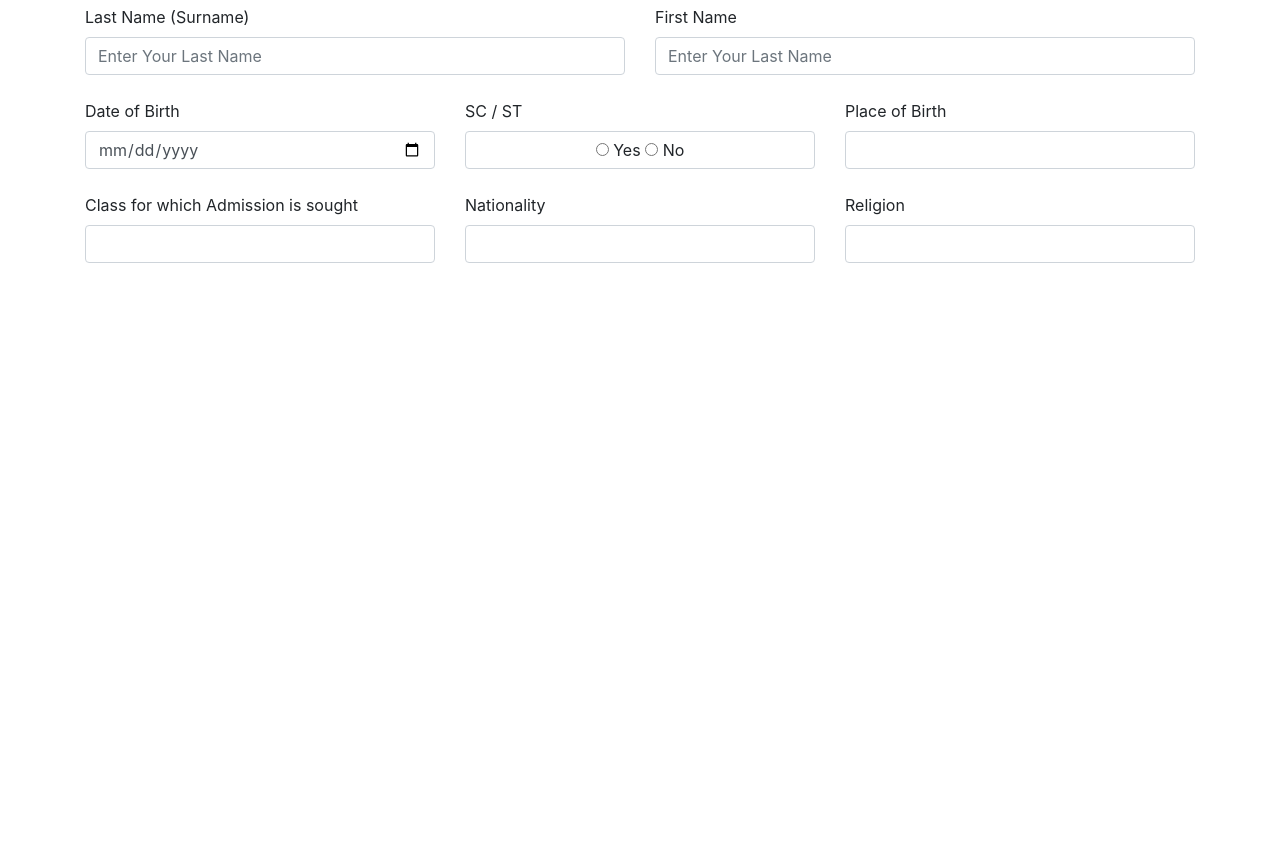
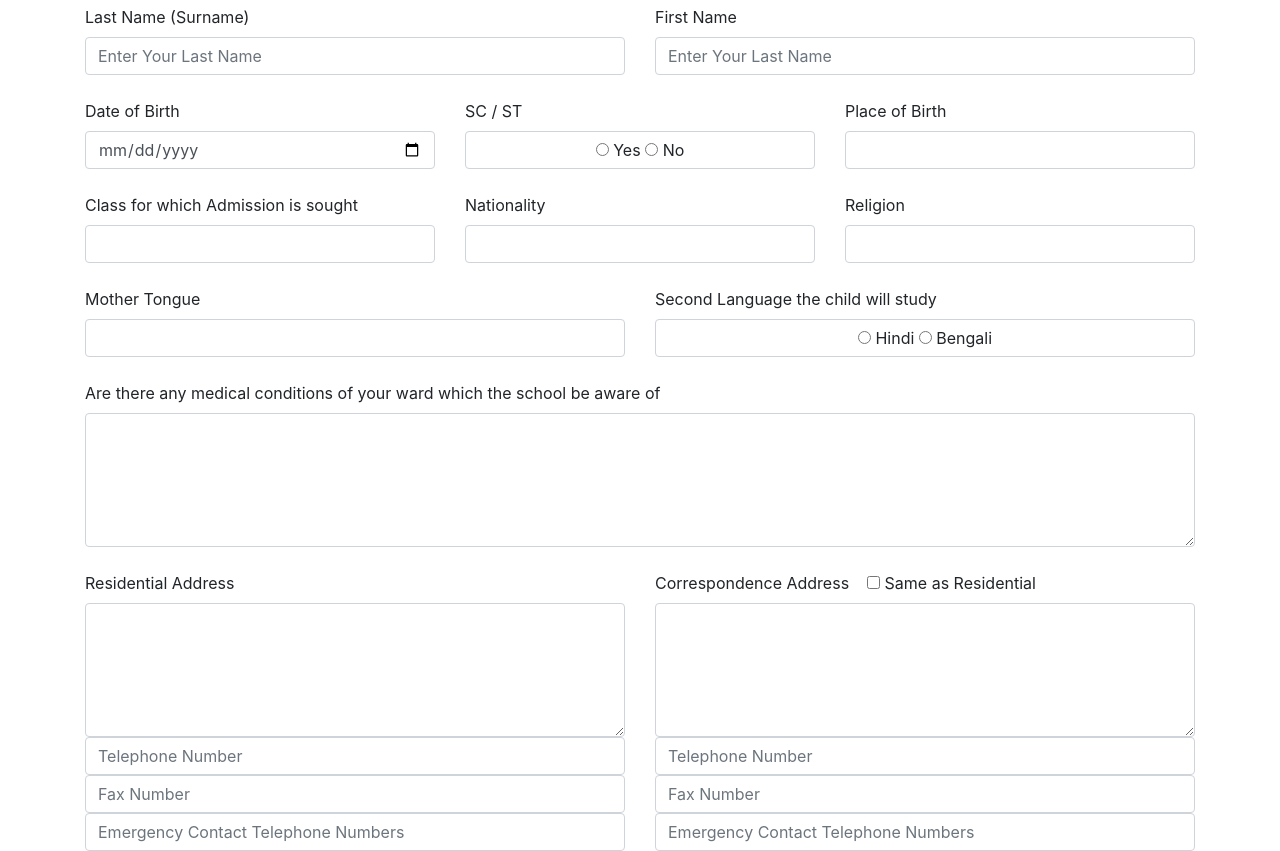
Before and after one commit to page-abir/epic-wings, a plain HTML site: page index.html in a window 1280 px wide. Shown: the part 592-1443 px from the top of the page. Before the commit the page ends 855 px from the top, so only its background shows below. Drawn offline with nearby package versions, Linux system fonts and the light colour scheme.

Commit message:
Update index.html

```diff
--- a/index.html
+++ b/index.html
@@ -99,8 +99,52 @@
                         <input type="text" class="form-control" name="religion" id="religion">
                     </div>
                 </div>
-            </fieldset>
-        </form>
+                <div class="row pt-4">
+                    <div class="col-md-6">
+                        <label for="mother-tongue">Mother Tongue</label>
+                        <input type="text" class="form-control" name="mother-tongue" id="mother-tongue">
+                    </div>
+                    <div class="col-md-6">
+                        <label for="second-language">Second Language the child will study</label>
+                        <div class="special">
+                            <input type="radio" name="second-language" id="second-language" value="Hindi"> Hindi
+                            <input type="radio" name="second-language" id="second-language" value="Bengali"> Bengali
+                        </div>
+                    </div>
+                </div>
+
+                <div class="row pt-4">
+                    <div class="col-12">
+                        <label for="medical-condition">Are there any medical conditions of your ward which the school be
+                            aware of</label>
+                        <textarea name="medical-condition" class="form-control" id="medical-condition"
+                            rows="5"></textarea>
+                    </div>
+                </div>
+                <div class="row pt-4">
+                    <div class="col-md-6">
+                        <label for="residential">Residential Address</label>
+                        <textarea name="residential" id="residential" rows="5" class="form-control"></textarea>
+                        <input type="text" name="residential-telephone" id="residential-telephone" class="form-control"
+                            placeholder="Telephone Number">
+                        <input type="text" name="residential-fax" id="residential-fax" class="form-control" placeholder="Fax Number">
+                        <input type="text" name="residential-emergency" id="residential-emergency" class="form-control" placeholder="Emergency Contact Telephone Numbers">
+
+                    </div>
+                    <div class="col-md-6">
+                        <label for="correspondence">Correspondence Address &nbsp;&nbsp;
+                            <input type="checkbox" name="same-as-residential" id="same-as-residential" onclick="copy()"> Same as Residential
+                        </label>
+                        <textarea name="correspondence" id="correspondence" rows="5" class="form-control"></textarea>
+                        <input type="text" name="correspondence-telephone" id="correspondence-telephone" class="form-control"
+                            placeholder="Telephone Number">
+                        <input type="text" name="correspondence-fax" id="correspondence-fax" class="form-control" placeholder="Fax Number">
+                        <input type="text" name="correspondence-emergency" id="correspondence-emergency" class="form-control" placeholder="Emergency Contact Telephone Numbers">
+                    </div>
+                </div>
+    </div>
+    </fieldset>
+    </form>
     </div>
 
     <script>
@@ -129,6 +173,23 @@
                 }
             }
         }
+
+        function copy(){
+            var checkBox = document.getElementById("same-as-residential");
+            if (checkBox.checked == true){
+                document.getElementById("correspondence").value = document.getElementById("residential").value;
+                document.getElementById("correspondence-telephone").value = document.getElementById("residential-telephone").value;
+                document.getElementById("correspondence-fax").value = document.getElementById("residential-fax").value;
+                document.getElementById("correspondence-emergency").value = document.getElementById("residential-emergency").value;
+
+            } else {
+                document.getElementById("correspondence").value = "";
+                document.getElementById("correspondence-telephone").value = "";
+                document.getElementById("correspondence-fax").value = "";
+                document.getElementById("correspondence-emergency").value = "";
+
+            }
+        }
     </script>
     <script src="https://code.jquery.com/jquery-3.5.1.slim.min.js"
         integrity="sha384-DfXdz2htPH0lsSSs5nCTpuj/zy4C+OGpamoFVy38MVBnE+IbbVYUew+OrCXaRkfj" crossorigin="anonymous">
```
